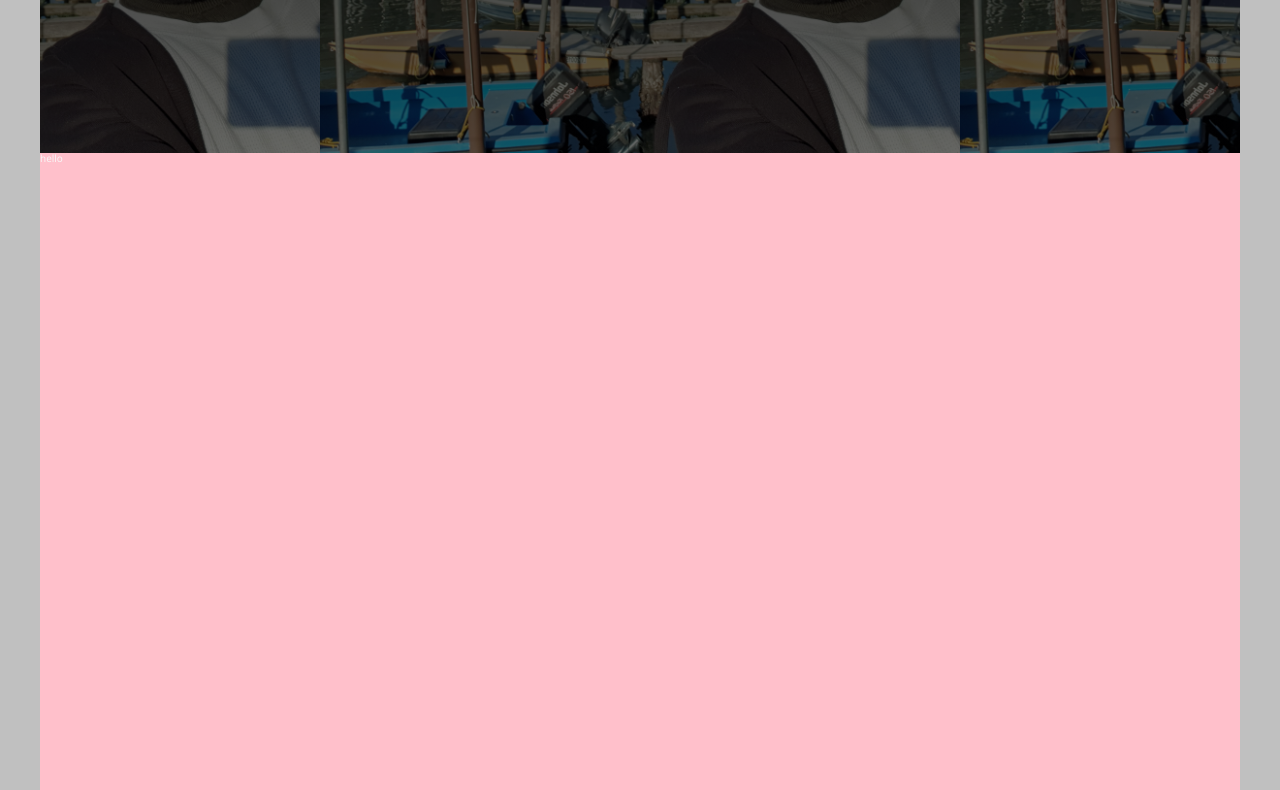
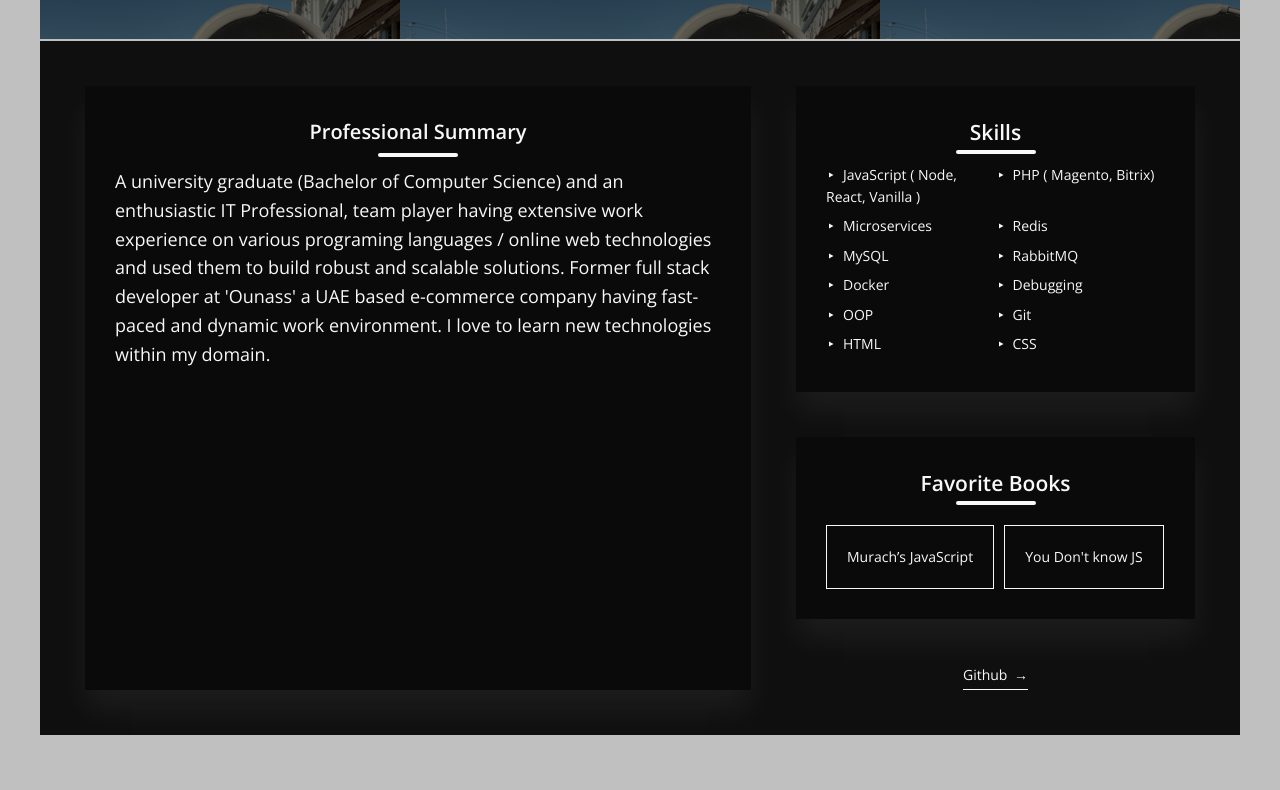
Before and after one commit to zoomi-raja/zoomi-raja.github.io, a plain HTML site: page index.html in a window 1280 px wide. Shown: the part 439-1229 px from the top of the page. Drawn offline with nearby package versions, Linux system fonts and the light colour scheme.

Commit message:
build: summary section

```diff
--- a/css/style.css
+++ b/css/style.css
@@ -6,9 +6,9 @@
     --color-text-2: #C0C0C0;
     --banner-overlay-top: rgba(0, 0, 0, 0.9);
     --banner-overlay-bottom: rgba(0, 0, 0, 0.6);
-
+    --background-color: #0f0f0f;
+    --shadow-light: 0 2rem 3rem rgba(255, 255, 255,.06);
     --shadow-dark: 0 2rem 6rem rgba(0,0,0,.3);
-    --shadow-light: 0 2rem 3rem rgba(0,0,0,.06);
     --line: 2px solid var(--color-text-2);
 }
 
@@ -19,6 +19,8 @@
     --color-text-2: #4A4A4A;
     --banner-overlay-top: rgba(255, 255, 255, 0.9);
     --banner-overlay-bottom: rgba(255, 255, 255, 0.6);
+    --background-color: #f5f4f4;
+    --shadow-light: 0 2rem 3rem rgba(0,0,0,.06);
 }
 
 /* default reset */
@@ -53,26 +55,71 @@ body {
     border-top-right-radius: 2rem;
 }
 
+.heading-border {
+    width: 8rem;
+    height: .4rem;
+    background: var(--color-primary);
+    margin: 0 auto;
+    border-radius: 5rem;
+    margin-bottom: 1rem;
+}
+
+.btn{
+    display: inline-block;
+    color: var(--color-primary);
+    text-decoration: none;
+    border: 1px solid var(--color-primary);
+    padding: 2rem;
+    transition: all .2s;
+}
+.btn:hover{
+    background-color: var(--color-primary);
+    color: var(--color-secondary);
+}
+
+.link{
+    text-decoration: none;
+    border: none;
+    color: var(--color-primary);
+    /* font-size: inherit; */
+    border-bottom: 1px solid currentColor;
+    padding-bottom: .2rem;
+    display: inline-block;
+    background-color: transparent;
+    cursor: pointer;
+}
+.link span{
+    margin-left: .3rem;
+    transition: margin-left .2s;
+}
+.link:hover span{
+    margin-left: .8rem;
+}
+
 /* header nav */
+.header{
+    border-bottom: var(--line);
+}
+
 .nav{
     display: flex;
     justify-content: space-between;
     align-items: center;
     border-bottom: var(--line);
-    padding:1rem 6rem;
+    padding:1.8rem 6rem;
 }
 
 .nav .logo{
     background-color: var(--color-primary);
     color: var(--color-secondary);
     font-weight: 700;
-    font-size: 4rem;
+    font-size: 3.5rem;
     border-radius: 50%;
     display: inline-block;
-    width: 5rem;
-    height: 5rem;
+    width: 4rem;
+    height: 4rem;
     text-align: center;
-    line-height: 1.2;
+    line-height: 1.1;
     position: relative;
     transition: all .2s;
     overflow: hidden;
@@ -123,7 +170,7 @@ body {
     bottom: 0;
     background-color: var(--color-primary);
     transition: 0.4s;
-    border-radius: 34px;
+    border-radius: 3.4rem;
 }
 
 .nav .slider:before {
@@ -148,17 +195,17 @@ body {
 }
 
 .banner{
-    height: 60vh;
+    height: 45vh;
     display: flex;
     align-items: center;
     justify-content: center;
     background: linear-gradient(var(--banner-overlay-top), var(--banner-overlay-bottom)),
-    url(../img/20191226_143010.jpg) center center/contain fixed;
+    url(../img/20191226_143010.jpg) center -8rem/contain fixed;
 }
 
 .intro-label{
-    font-size: 6rem;
-    font-weight: 700;
+    font-size: 5rem;
+    font-weight: 500;
 }
 .intro-label > span:first-child{
     display: block;
@@ -184,7 +231,68 @@ body {
     50% { border-color: var(--color-primary); }
 }
 
-.main{
-    background-color: pink;
-    height: 100vh;
+/* introduction */
+.introduction{
+    background-color: var(--background-color);
+    display: flex;
+    font-size: 1.4rem;
+    padding: 4.5rem;
+    line-height: 1.6;
 }
+.summary{
+    background-color: var(--color-secondary);
+    padding: 3rem;
+    flex: 0 0 60%;
+    margin-right: 4.5rem;
+    font-size: 1.8rem;
+    box-shadow: var(--shadow-light);
+}
+.summary > h2{
+    text-align: center;
+    font-size: 2rem;
+    font-weight: 700;
+    margin-bottom: 0.5rem;
+}
+
+.understanding{
+    text-align: center;
+}
+
+.understanding .btn-panel{
+    display: flex;
+    align-items: center;
+    gap: 1rem;
+}
+.understanding .section{
+    padding: 3rem;
+    background-color: var(--color-secondary);
+    margin-bottom: 4.5rem;
+    box-shadow: var(--shadow-light);
+}
+
+.understanding .skills{
+    display: flex;
+    flex-wrap: wrap;
+    list-style: none;
+    text-align: left;
+}
+.understanding .skills .skill-item{
+    flex: 0 0 50%;
+    margin-bottom: .7rem;
+}
+.understanding .skills .skill-item::before{
+    content: "";
+    display: inline-block;
+    height: 1rem;
+    width: 1rem;
+    margin-right: .7rem;
+    background-color: var(--color-primary);
+    -webkit-mask-image: url(../img/triangle-right.svg);
+    -webkit-mask-size: cover;
+    mask-image: url(../img/triangle-right.svg);
+    mask-size: cover;
+}
+
+.fav-books .heading-border{
+    margin-bottom: 2rem;
+}
--- a/index.html
+++ b/index.html
@@ -27,7 +27,48 @@
             </div>
         </header>
         <main class="main">
-            hello
+            <div class="introduction">
+                <div class="summary">
+                    <h2>Professional Summary</h2>
+                    <div class="heading-border"></div>
+                    <p>
+                        A university graduate (Bachelor of Computer Science) and an enthusiastic IT Professional,
+                        team player having extensive work experience on various programing languages / online web technologies
+                         and used them to build robust and scalable solutions. Former full stack developer at 'Ounass'
+                         a UAE based e-commerce company having fast-paced and dynamic work environment.
+                         I love to learn new technologies within my domain.
+                    </p>
+                </div>
+                <div class="understanding">
+                    <div class="section">
+                        <h2>Skills</h2>
+                        <div class="heading-border"></div>
+                        <ul class="skills">
+                            <li class="skill-item">JavaScript ( Node, React, Vanilla )</li>
+                            <li class="skill-item">PHP ( Magento, Bitrix)</li>
+                            <li class="skill-item">Microservices</li>
+                            <li class="skill-item">Redis</li>
+                            <li class="skill-item">MySQL</li>
+                            <li class="skill-item">RabbitMQ</li>
+                            <li class="skill-item">Docker</li>
+                            <li class="skill-item">Debugging</li>
+                            <li class="skill-item">OOP</li>
+                            <li class="skill-item">Git</li>
+                            <li class="skill-item">HTML</li>
+                            <li class="skill-item">CSS</li>
+                        </ul>
+                    </div>
+                    <div class="fav-books section">
+                        <h2>Favorite Books</h2>
+                        <div class="heading-border"></div>
+                        <div class="btn-panel">
+                            <a class="btn" target="_blank" href="https://www.murach.com/shop/murach-s-javascript-2nd-edition-detail">Murach’s JavaScript</a>
+                            <a class="btn" target="_blank" href="https://github.com/getify/You-Dont-Know-JS">You Don't know JS</a>
+                        </div>
+                    </div>
+                    <a target="_blank" href="https://github.com/zoomi-raja" class="link">Github <span>&rarr;</span></a>
+                </div>
+            </div>
         </main>
     </div>
     <script src="js/script.js"></script>
```
Also changed, not shown: img/sprite.svg (added), img/triangle-right.svg (added).
